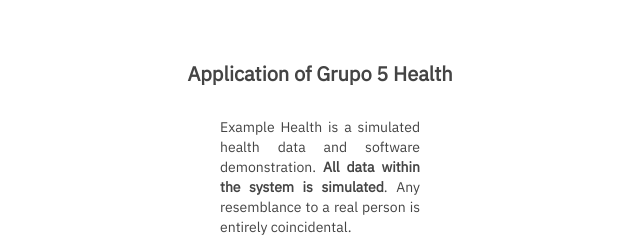
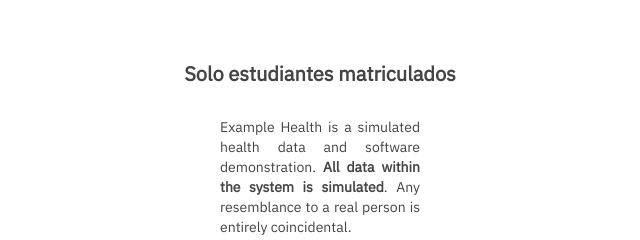
Before and after one commit to AndresMayor/front-healthapp, a website: page public/login.html in a window 1280 px wide. Shown: the part 264-504 px from the top of the page, 320-960 px from the left. Drawn offline with Linux system fonts and the light colour scheme; no server answers.

Commit message:
prueba proyecto

```diff
--- a/public/login.html
+++ b/public/login.html
@@ -18,7 +18,7 @@
 
     <div class="pillar">
       <div class="loginlogo"><img class="Fictionallogo" src="images/fictional.svg"></div>
-      <div class="Fictionalname">Application of Grupo 5 Health</div>
+      <div class="Fictionalname">Solo estudiantes matriculados</div>
       <div class="disclaimer">Example Health is a simulated health data and software demonstration. <b>All data within the system is simulated</b>. Any resemblance to a real person is entirely coincidental.</div>
       <div class="loginform">
         <form method="post" action="index.html">
```
